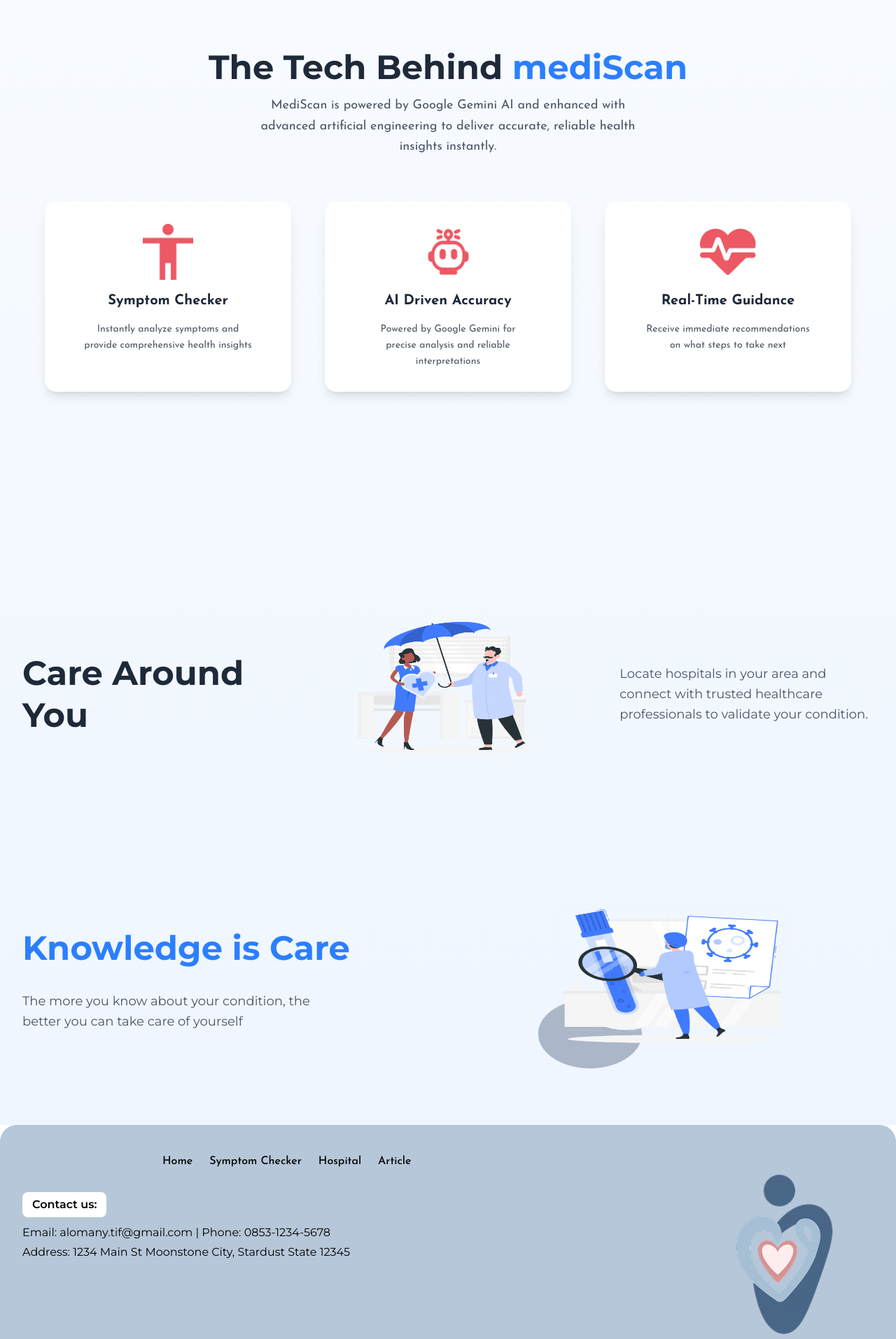
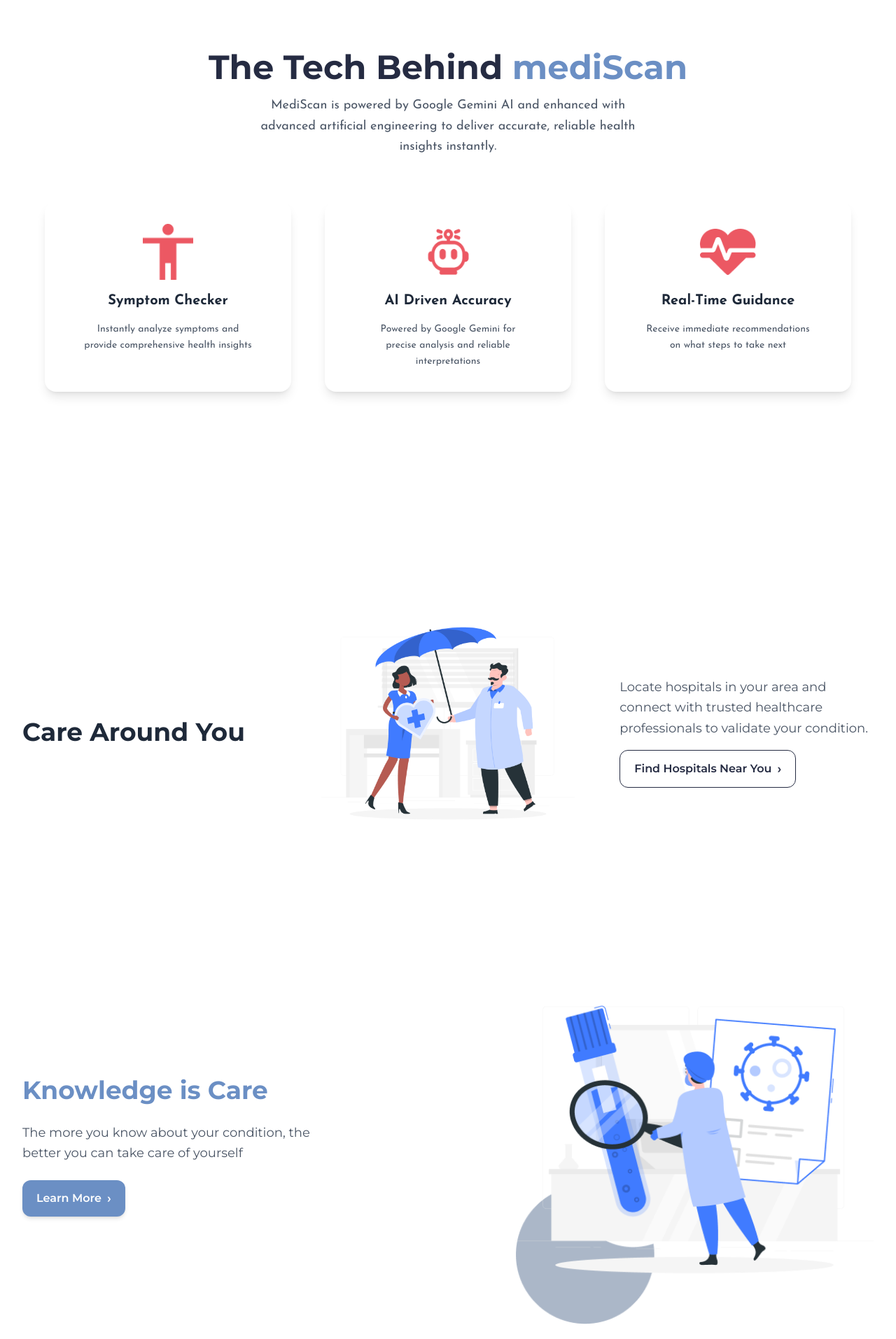
Before and after one commit to rakafdil/mediscan, a Next.js app: page / in a window 1280 px wide. Shown: the part 1537-3451 px from the top of the page at 70% size. Built offline with nearby package versions, Linux system fonts and the light colour scheme.

Commit message:
adjustments for display

```diff
--- a/src/app/article/article-content/page.tsx
+++ b/src/app/article/article-content/page.tsx
@@ -48,7 +48,7 @@
     const totalPages = Math.ceil(results.length / itemsPerPage);
 
     return (
-        <div className="min-h-screen bg-gradient-to-b from-white to-blue-50 text-gray-800 p-6">
+        <div className="min-h-screen text-gray-800 p-6">
             <div className="max-w-6xl mx-auto">
                 {/* Header */}
                 <header className="text-center mb-8 font-montserrat">
--- a/src/app/components/footer.tsx
+++ b/src/app/components/footer.tsx
@@ -1,6 +1,9 @@
 "use client";
 
-import { useState, useEffect } from "react";
+import { faEnvelope } from "@fortawesome/free-solid-svg-icons";
+import { faGithub, faYoutube, faXTwitter} from "@fortawesome/free-brands-svg-icons";
+import { FontAwesomeIcon } from "@fortawesome/react-fontawesome";
+import { useEffect, useState } from "react";
 
 export default function Footer() {
     const [now, setNow] = useState<number | null>(null);
@@ -10,7 +13,7 @@
     }, []);
 
     return (
-        <footer className="bg-[#B6C7D9] text-black rounded-t-3xl px-8 pt-10 pb-6 max-w-7xl mx-auto">
+        <footer className="bg-[#B6C7D9] text-black rounded-t-3xl px-30 pt-10 pb-6 max-w-7xl mx-auto">
             <div className="flex flex-col min-h-full">
 
                 {/* Top Section */}
@@ -19,7 +22,7 @@
                     {/* Left Section */}
                     <div className="flex flex-col gap-6">
                         {/* Navigation */}
-                        <nav className="flex flex-wrap gap-6 mb-4 ml-50">
+                        <nav className="flex flex-wrap gap-6 mb-4 ml-60 text-lg">
                             <a href="/" className="hover:underline font-medium">Home</a>
                             <a href="/symptom-checker" className="hover:underline font-medium">Symptom Checker</a>
                             <a href="/hospital" className="hover:underline font-medium">Hospital</a>
@@ -27,20 +30,53 @@
                         </nav>
 
                         {/* Contact Info */}
-                        <div className="text-xm leading-7 -mt-2 font-montserrat">
+                        <div className="text-xm leading-8 -mt-0 font-montserrat">
                             <p className="font-semibold mb-2 border-2 border-white bg-white text-black px-3 py-0.5 inline-block rounded-lg">
                                 Contact us:
                             </p>
-                            <p>
+                            <p className="mb-2">
                                 Email:{" "}
-                                <a href="mailto:alomany.tif@gmail.com" className="hover:underline">
                                     alomany.tif@gmail.com
-                                </a>{" "}
-                                | Phone: 0853-1234-5678
+                                Phone: 0853-1234-5678
                             </p>
                             <p>
                                 Address: 1234 Main St Moonstone City, Stardust State 12345
                             </p>
+                            {/* Social Icons */}
+                            <div className="flex gap-4 ml-auto items-start mb-8 leading-8 mt-4">
+                                <a
+                                    href="https://youtube.com"
+                                    target="_blank"
+                                    rel="noopener noreferrer"
+                                    className="text-[#496687] hover:text-red-600 transition"
+                                >
+                                    <FontAwesomeIcon icon={faYoutube} size="2x"/>
+                                </a>
+                                <a
+                                    href="https://github.com/rakafdil/mediscan.git"
+                                    target="_blank"
+                                    rel="noopener noreferrer"
+                                    className="text-[#496687] hover:text-gray-800 transition"
+                                >
+                                    <FontAwesomeIcon icon={faGithub} size="2x"/>
+                                </a>
+                                <a
+                                    href="https://twitter.com"
+                                    target="_blank"
+                                    rel="noopener noreferrer"
+                                    className="text-[#496687] hover:text-black transition"
+                                >
+                                    <FontAwesomeIcon icon={faXTwitter} size="2x"/>
+                                </a>
+                                <a
+                                    href="mailto:alomany@gmail.com"
+                                    className="text-[#496687] hover:text-blue-400 transition"
+                                    target="_blank"
+                                    rel="noopener noreferrer"
+                                >
+                                    <FontAwesomeIcon icon={faEnvelope} size="2x"/>
+                                </a>
+                            </div>
                         </div>
                     </div>
 
@@ -51,7 +87,7 @@
                 </div>
 
                 {/* Bottom Section (Copyright) */}
-                <div className="mt-6 pt-4 md:flex-row justify-between items-center text-xm gap-3 font-montserrat">
+                <div className="mt-6 pt-4 flex items-center gap-6 text-xm font-montserrat">
                     <span>© 2025 Alomany. All Rights Reserved.</span>
                     <a href="/privacy-policy" className="hover:underline">
                         Privacy Policy
--- a/src/app/components/heroSection.tsx
+++ b/src/app/components/heroSection.tsx
@@ -7,7 +7,7 @@
     return (
         <>
             <section>
-                <div className="relative bg-gradient-to-b from-white to-blue-50 min-h-screen">
+                <div className="relative min-h-screen">
                     {/* Hero Section */}
                     {/* Wrapper utama tetap relative biar absolute bisa nempel */}
                     <div className="relative  min-h-screen">
@@ -94,37 +94,37 @@
                     <div className="min-h-[400px] sm:min-h-[500px] lg:h-160 w-full flex flex-col lg:flex-row items-center justify-between px-4 sm:px-8 lg:px-30 py-10 gap-8 lg:gap-0">
                         {/* Left side - Text */}
                         <div className="w-full lg:max-w-md font-montserrat text-center lg:text-left">
-                            <div className='my-6 sm:my-8 lg:my-10 mt-5'>
+                            <div className="my-6 sm:my-8 lg:my-10 mt-5">
                                 <h2 className="text-2xl sm:text-3xl lg:text-4xl font-bold text-[#252B42] mb-3">
                                     How to Use Symptom Scan in 4 Easy Steps
                                 </h2>
                             </div>
-                            <div className='my-6 sm:my-8 lg:my-10'></div>
+
                             <p className="text-[#737373] text-sm mb-4">
                                 Watch this quick video to learn how to scan your symptoms and get instant insights.
                             </p>
-                            <div className='my-12 sm:my-16 lg:my-20'>
+
+                            <div className="my-12 sm:my-16 lg:my-20">
                                 <a
                                     href="#"
                                     className="text-[#252B42] font-medium hover:underline flex items-center justify-center lg:justify-start gap-1"
                                 >
-                                    Learn More
-                                    <span>›</span>
+                                    Learn More <span>›</span>
                                 </a>
                             </div>
                         </div>
 
-                        {/* Background element - hidden on mobile */}
-                        <div className="hidden lg:block w-40 h-40 mr-20 relative">
+                        {/* Right side - Video with background element */}
+                        <div className="relative w-full max-w-lg sm:max-w-xl lg:w-160 flex items-center justify-center">
+                            {/* Background element */}
                             <img
                                 src="/assets/element2.png"
                                 alt="Background Shape"
-                                className="absolute inset-0 w-full h-full object-cover"
+                                className="absolute w-[100%] h-[100%] -top-9 -left-60 lg:-top-15 lg:-left-16 z-0"
                             />
-                        </div>
 
-                        {/* Right side - YouTube video */}
-                        <div className="w-full max-w-sm sm:max-w-md lg:w-140 h-48 sm:h-64 lg:h-80 rounded-lg overflow-hidden shadow-md">
+                            {/* Video */}
+                            <div className="h-56 sm:h-72 lg:h-96 w-full rounded-lg overflow-hidden shadow-md relative z-10 bg-gray-200 ml-6 sm:ml-10 lg:ml-14">
                                 <iframe
                                     src="https://www.youtube.com/embed/VIDEO_ID"
                                     title="YouTube video player"
@@ -135,14 +135,16 @@
                                 ></iframe>
                             </div>
                         </div>
+                    </div>
+
 
                     {/* The Tech Behind mediScan Section */}
                     <div className="relative min-h-screen py-12 sm:py-16 lg:py-20">
                         <div className="container mx-auto px-4 sm:px-6 lg:px-8">
                             {/* Header */}
                             <div className="text-center mb-12 sm:mb-16">
-                                <h2 className="text-3xl sm:text-4xl lg:text-5xl font-montserrat font-bold text-gray-800 mb-4">
-                                    The Tech Behind <span className="text-blue-500">mediScan</span>
+                                <h2 className="text-3xl sm:text-4xl lg:text-5xl font-montserrat font-bold text-[#252B42] mb-4">
+                                    The Tech Behind <span className="text-[#6B8FC4]">mediScan</span>
                                 </h2>
                                 <p className="text-gray-600 text-base sm:text-lg max-w-2xl mx-auto leading-relaxed px-4 sm:px-0">
                                     MediScan is powered by Google Gemini AI and enhanced with<br className="hidden sm:block" />
@@ -193,62 +195,85 @@
                     {/* Care Around You Section */}
                     <div className="relative py-12 sm:py-16 lg:py-20">
                         <div className="container mx-auto px-4 sm:px-6 lg:px-8">
-                            <div className="flex flex-col lg:flex-row items-center justify-between gap-8 sm:gap-12 lg:gap-16">
+                            <div className="grid grid-cols-1 lg:grid-cols-3 items-center gap-8 sm:gap-12 lg:gap-16">
+
                                 {/* Left Side - Title */}
-                                <div className="w-full lg:w-1/3 text-center lg:text-left">
-                                    <h2 className="text-3xl sm:text-4xl lg:text-5xl font-montserrat font-bold text-gray-800 leading-tight">
+                                <div className="text-center lg:text-left">
+                                    <h2 className="text-2xl sm:text-3xl lg:text-4xl font-montserrat font-bold text-gray-800 leading-snug">
                                         Care Around You
                                     </h2>
                                 </div>
 
                                 {/* Center - Image */}
-                                <div className="w-full lg:w-1/3 flex justify-center">
+                                <div className="flex justify-center">
                                     <Image
                                         src="/assets/section4.png"
                                         alt="Care Around You"
-                                        width={320}
-                                        height={240}
-                                        className="rounded-2xl w-full max-w-xs sm:max-w-sm lg:max-w-none lg:w-80 lg:h-60"
+                                        width={400}
+                                        height={300}
+                                        className="w-full max-w-xs sm:max-w-sm lg:max-w-md object-contain"
                                     />
                                 </div>
 
                                 {/* Right Side - Description */}
-                                <div className="w-full lg:w-1/3 text-center font-montserrat lg:text-left">
-                                    <p className="text-gray-600 text-base sm:text-lg leading-relaxed">
+                                <div className="text-center font-montserrat lg:text-left">
+                                    <p className="text-gray-600 text-base sm:text-lg leading-relaxed mb-4">
                                         Locate hospitals in your area and connect with trusted healthcare professionals to validate your condition.
                                     </p>
+
+                                    {/* Tambahan biar tidak sepi */}
+                                    <a
+                                        href="/hospital"
+                                        className="inline-flex items-center px-5 py-3 border border-[#252B42] text-[#252B42] font-semibold rounded-xl hover:bg-[#252B42] hover:text-white transition duration-300 gap-2"
+                                    >
+                                        Find Hospitals Near You
+                                        <span className="text-lg">›</span>
+                                    </a>
                                 </div>
                             </div>
                         </div>
                     </div>
 
+
+                    {/* Knowledge is Care Section */}
                     {/* Knowledge is Care Section */}
                     <div className="relative py-12 sm:py-16 lg:py-20">
                         <div className="container mx-auto px-4 sm:px-6 lg:px-8">
-                            <div className="flex flex-col lg:flex-row items-center justify-between gap-8 sm:gap-12 lg:gap-16">
+                            <div className="grid grid-cols-1 lg:grid-cols-2 items-center gap-10 lg:gap-16">
+
                                 {/* Left Side - Content */}
-                                <div className="w-full lg:w-1/2 text-center lg:text-left font-montserrat">
-                                    <h2 className="text-3xl sm:text-4xl lg:text-5xl font-bold text-blue-500 mb-6 sm:mb-8 leading-tight">
+                                <div className="font-montserrat text-center lg:text-left">
+                                    <h2 className="text-2xl sm:text-3xl lg:text-4xl font-bold text-[#6B8FC4] mb-4 sm:mb-6 leading-tight">
                                         Knowledge is Care
                                     </h2>
-                                    <p className="text-gray-600 text-base sm:text-lg leading-relaxed max-w-md mx-auto lg:mx-0">
+                                    <p className="text-gray-600 text-base sm:text-lg leading-relaxed max-w-md mx-auto lg:mx-0 mb-6">
                                         The more you know about your condition, the better you can take care of yourself
                                     </p>
+
+                                    {/* Tambahan CTA */}
+                                    <a
+                                        href="/article"
+                                        className="inline-flex items-center px-5 py-3 bg-[#6B8FC4] text-white font-semibold rounded-xl shadow-md hover:bg-blue-600 transition duration-300 gap-2"
+                                    >
+                                        Learn More
+                                        <span className="text-lg">›</span>
+                                    </a>
                                 </div>
 
                                 {/* Right Side - Image */}
-                                <div className="w-full lg:w-1/2 flex justify-center">
+                                <div className="flex justify-center lg:justify-end">
                                     <Image
                                         src="/assets/section5.png"
                                         alt="Knowledge is Care"
-                                        width={384}
-                                        height={256}
-                                        className="rounded-2xl w-full max-w-sm sm:max-w-md lg:max-w-none lg:w-96 lg:h-64"
+                                        width={400}
+                                        height={300}
+                                        className="w-full max-w-sm sm:max-w-md lg:max-w-lg object-contain"
                                     />
                                 </div>
                             </div>
                         </div>
                     </div>
+
                 </div>
             </section>
         </>
--- a/src/app/hospital/page.tsx
+++ b/src/app/hospital/page.tsx
@@ -5,7 +5,7 @@
 
 export default function HeroSection() {
     return (
-        <div className="bg-gradient-to-b from-white to-blue-50 min-h-screen flex flex-col">
+        <div className="min-h-screen flex flex-col">
             {/* Bagian Hero */}
             <section className="flex flex-col md:flex-row items-center justify-between px-8 md:px-16 lg:px-24 py-16">
                 {/* Gambar utama */}
```
Also changed, not shown: src/app/article/page.tsx (+34 -10 lines). Lines whose indentation alone changed are shown as unchanged.
